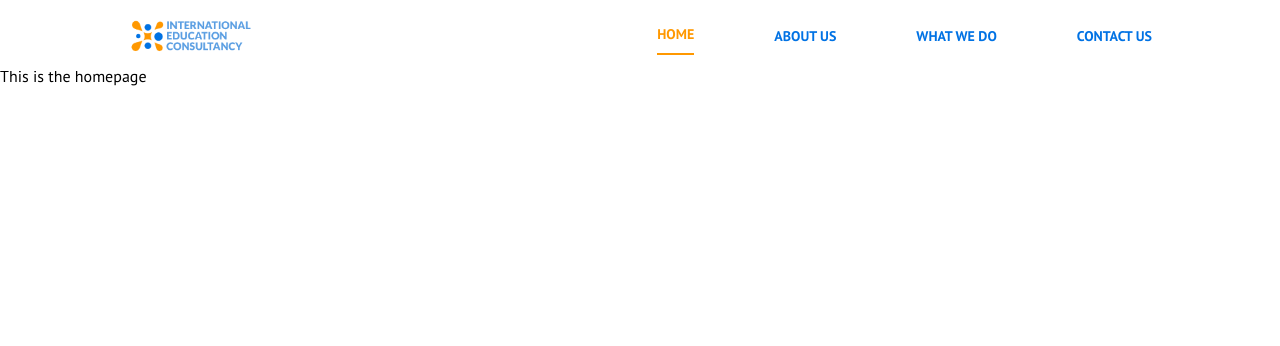
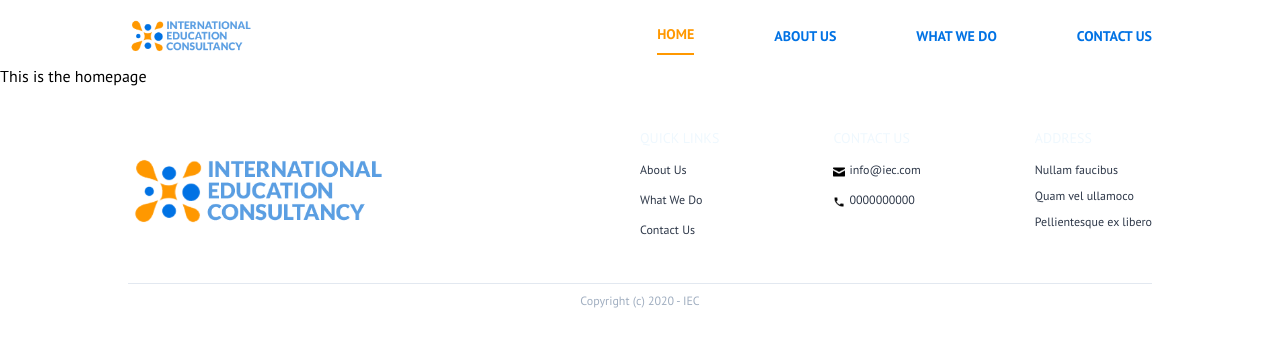
Before and after one commit to abongsjoel/iec, a React (Create React App) app: page / in a window 1280 px wide. Shown: the top 346 px of the page. Built offline with nearby package versions, Linux system fonts and the light colour scheme.

Commit message:
Implemented Footer component

```diff
--- a/src/App.js
+++ b/src/App.js
@@ -10,8 +10,8 @@ function App() {
   return (
     <Layout>
       <Switch>
-        <Route path="/about-us" component={AboutUsPage} />
-        <Route path="/contact-us" component={ContactUsPage} />
+        {/* <Route path="/about-us" component={AboutUsPage} />
+        <Route path="/contact-us" component={ContactUsPage} /> */}
         <Route path="/" component={Homepage} />
       </Switch>
     </Layout>
--- /dev/null
+++ b/src/Atoms/H2.js
@@ -0,0 +1,14 @@
+import React from 'react';
+
+const H2 = ({text, styles}) => {
+    let changningStyles = " c-sub ";
+    if (styles) {
+        changningStyles = styles;
+    }
+    const fixedStyles = " h2-font mb-2 "
+    return (
+        <h2 className={ fixedStyles + changningStyles }>{text}</h2>
+    );
+}
+
+export default H2;
--- /dev/null
+++ b/src/Molecules/FooterHeader.js
@@ -0,0 +1,9 @@
+import React from 'react';
+
+import H2 from '../Atoms/H2';
+
+const FooterHeader = ({header}) =>  (
+    <H2 text={header} styles="text-main-300 font-medium uppercase text-sm pb-1" />
+);
+
+export default FooterHeader;
--- /dev/null
+++ b/src/Organisms/Footer.js
@@ -0,0 +1,83 @@
+import React from 'react';
+import { NavLink } from 'react-router-dom';
+
+import mailIcon from '../assets/icons/mail.png';
+import phoneIcon from '../assets/icons/phone.png';
+import Logo from '../assets/logo/logo.png';
+
+import FooterHeader from '../Molecules/FooterHeader';
+import NavItem from '../Atoms/NavItem';
+
+const CONTACTINFO = {
+    'info@iec.com': mailIcon,
+    "0000000000": phoneIcon,
+}
+
+const ALT_VALUE = 'IEC'
+
+const Footer = () => {
+    const itemStyles = "text-xs pb-1 text-gray-800";
+    return (
+        <footer>
+            <div className="sm:px-1/10 md:flex md:justify-end md:items-center pt-10">
+                <div className="hidden md:inline-block md:w-2/5 lg:w-1/2">
+                    <NavLink to="/">
+                        <img src={Logo} alt={ALT_VALUE} className="h-16 lg:h-20" />
+                    </NavLink>
+                </div>
+                <div className="sm:flex sm:justify-between sm:w-full md:w-3/5 lg:w-1/2">
+                    <div className="flex justify-center">
+                        <div>
+                            <FooterHeader header="Quick Links"/>
+                            <ul>
+                                <NavItem link='/about-us' menuItem="About Us" styles={itemStyles} />
+                                <NavItem link='/what-we-do' menuItem="What We Do" styles={itemStyles} />
+                                <NavItem link='/contact-us' menuItem="Contact Us" styles={itemStyles} />
+                            </ul>
+                        </div>
+                    </div>
+                    <div className="flex justify-center py-8 sm:py-0">
+                        <div>
+                            <FooterHeader header="Contact Us"/>
+                            <ul>{
+                                Object.keys(CONTACTINFO)
+                                    .map(contact => {
+                                        return (
+                                            <li className="flex items-center md:pb-2" key={contact}>
+                                                <img src={CONTACTINFO[contact]} alt="" className="h-3 pr-1"/>
+                                                <p className={itemStyles}>{contact}</p>
+                                            </li>
+                                        );
+                                    })
+                                }
+                            </ul>
+                        </div>
+                    </div>
+                    <div className="flex justify-center">
+                        <div>
+                            <FooterHeader header="Address"/>
+                            <ul>
+                                <li className={itemStyles +" md:pb-2"}>Nullam faucibus</li>
+                                <li className={itemStyles +" md:pb-2"}>Quam vel ullamoco</li>
+                                <li className={itemStyles +" md:pb-2"}>Pellientesque ex libero</li>
+                            </ul>
+                        </div>
+                    </div>
+                </div>
+            </div>
+
+            <div className="px-1/10 md:mt-8">
+                <div className="flex justify-center w-full md:hidden py-8">
+                    <NavLink to="/">
+                        <img src={Logo} alt={ALT_VALUE} className="h-20" />
+                    </NavLink>
+                </div>
+                <hr className="md:mt-0" />
+                <p className="w-full flex justify-center text-xs text-gray-500 my-2">Copyright (c) 2020 - IEC</p>
+            </div>
+        </footer>
+    );
+}
+
+
+export default Footer;
--- a/src/hoc/Layout.js
+++ b/src/hoc/Layout.js
@@ -1,7 +1,7 @@
 import React from 'react';
 
 import Header from '../Organisms/Header';
-// import Footer from '../Organisms/Footer';
+import Footer from '../Organisms/Footer';
 
 import Aux from './Auxilary';
 
@@ -11,7 +11,7 @@ const layout = ( props ) => (
         <main className="mt-16">
             {props.children}
         </main>
-        {/* <Footer /> */}
+        <Footer />
     </Aux>
 );
 
```
Also changed, not shown: src/assets/icons/mail.png (added), src/assets/icons/phone.png (added).
